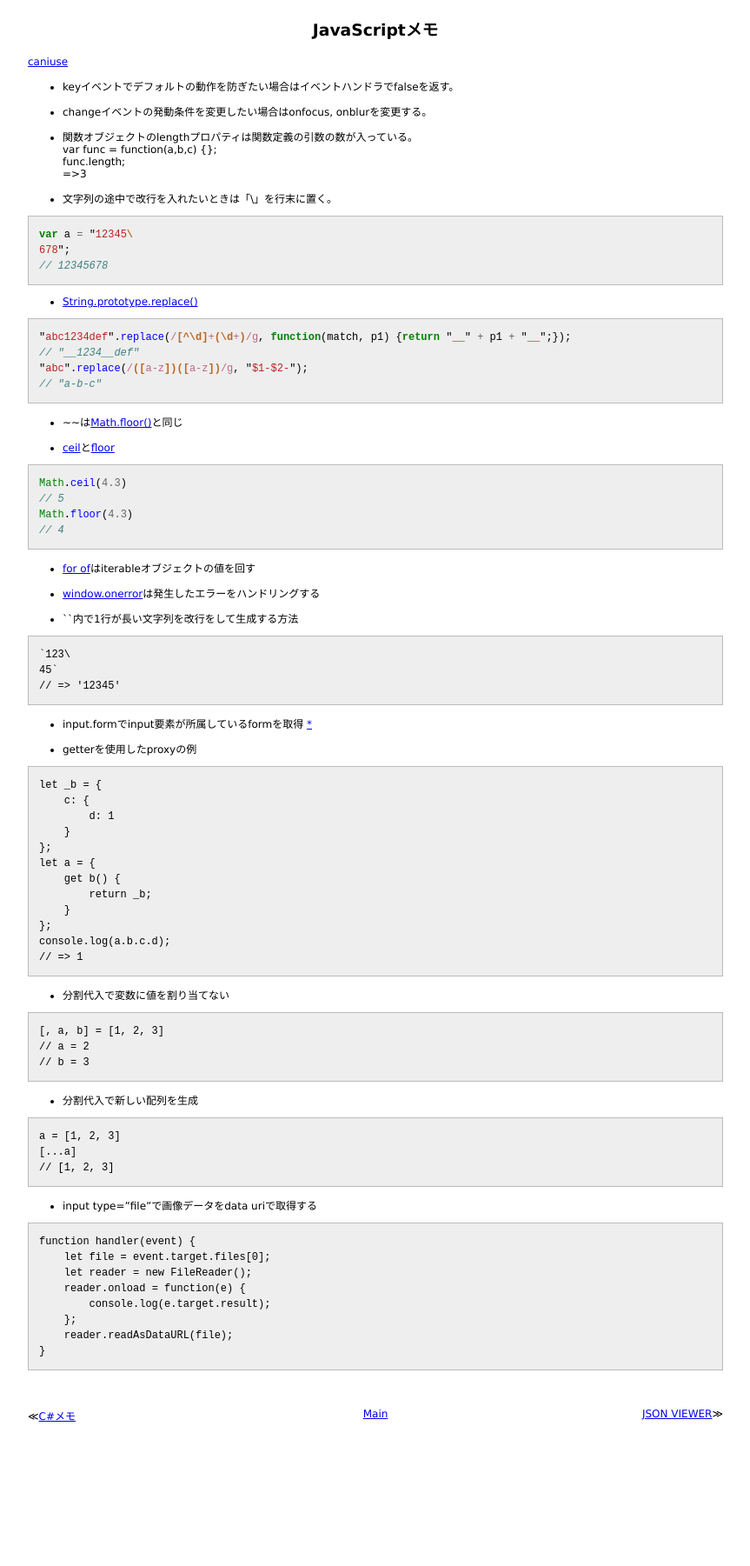
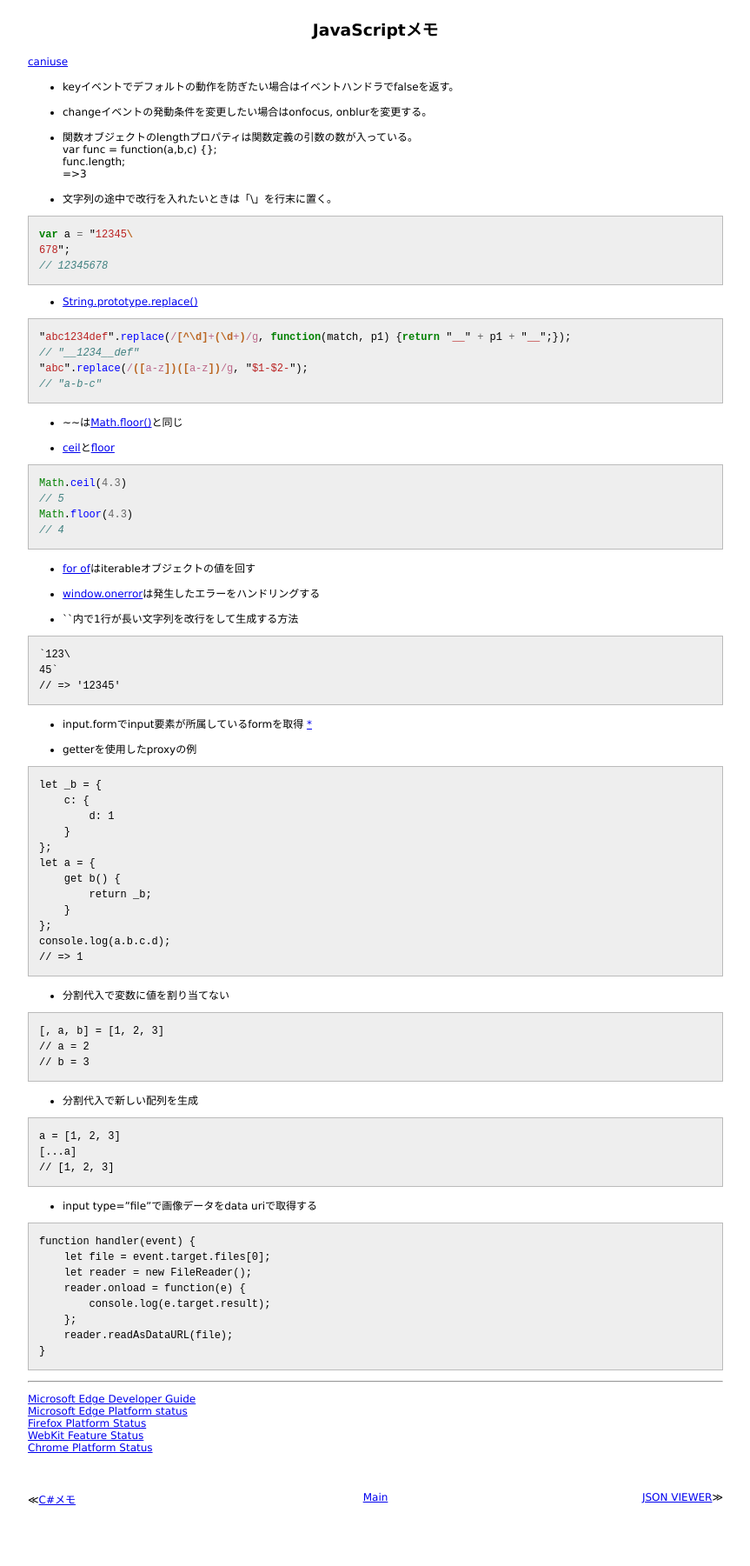
Before and after one commit to 38elements/38elements.github.com, a Jekyll site: the page built from _posts/2014-4-26-javascript.md, in a window 1280 px wide. Shown: the whole page at 87% size, without its empty margins (208-1071 px from the left). Built offline with Jekyll 4.4.1, drawn with Linux system fonts in a browser that asks for light colours; before the commit the page ends 1705 px from its top, so only the background shows below that.

Commit message:
Update 2014-4-26-javascript.md

````diff
--- a/_posts/2014-4-26-javascript.md
+++ b/_posts/2014-4-26-javascript.md
@@ -97,3 +97,11 @@ function handler(event) {
     reader.readAsDataURL(file);
 }
 ```
+
+<hr>
+
+[Microsoft Edge Developer Guide](https://docs.microsoft.com/en-us/microsoft-edge/dev-guide)
+[Microsoft Edge Platform status](https://developer.microsoft.com/en-us/microsoft-edge/platform/status/)
+[Firefox Platform Status](https://platform-status.mozilla.org/)
+[WebKit Feature Status](https://webkit.org/status/)
+[Chrome  Platform Status](https://www.chromestatus.com/features)
````
